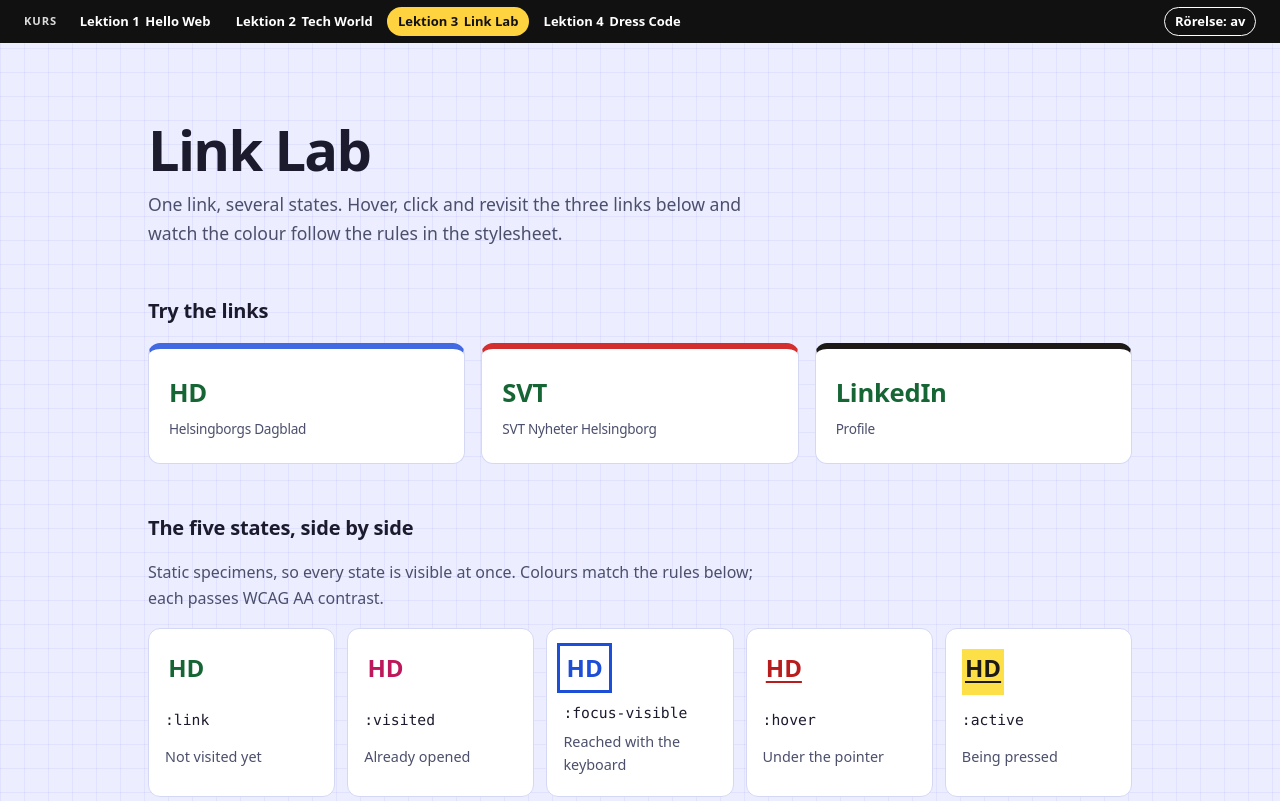
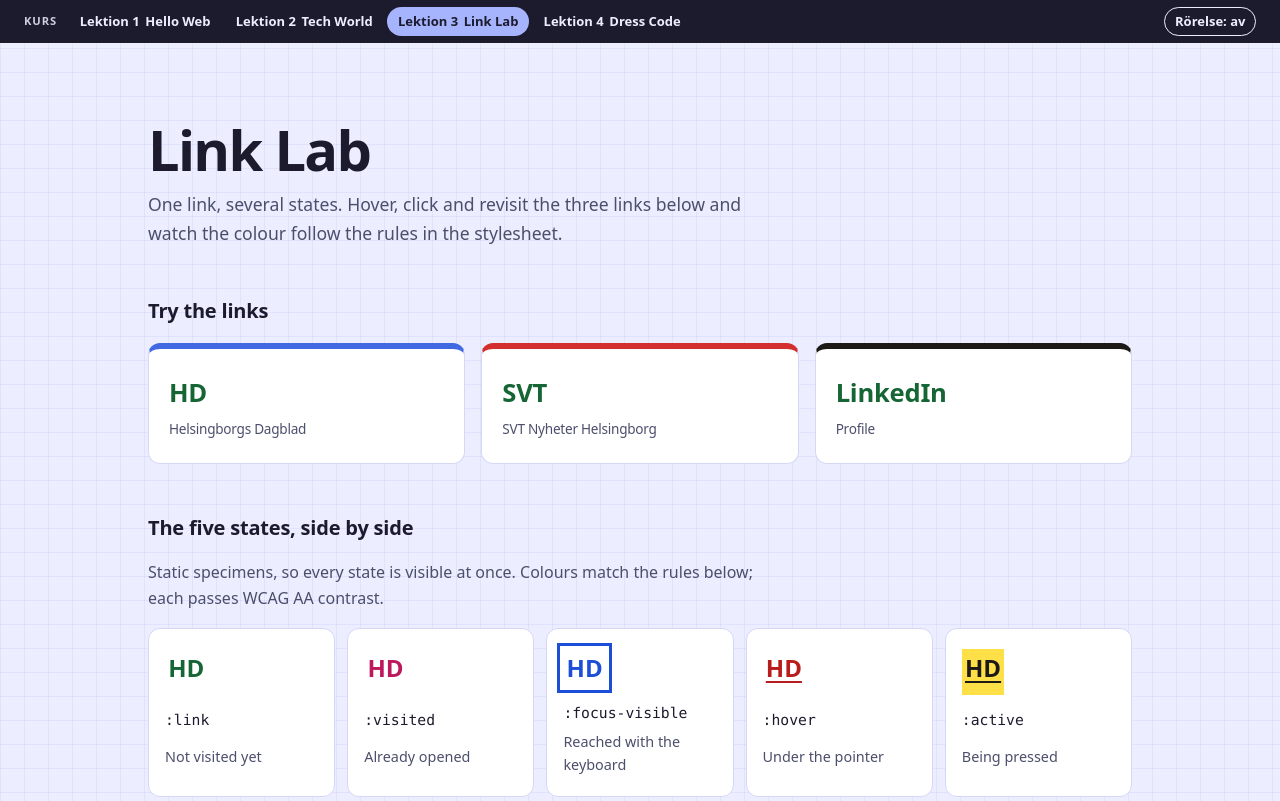
Before and after one commit to abdimannor/link-lab, a plain HTML site: page index.html in a window 1280 px wide. Shown: the top 801 px of the page. Drawn offline with Linux system fonts and the light colour scheme.

Commit message:
Give the course bar this lesson's own colours

```diff
--- a/style.css
+++ b/style.css
@@ -2,6 +2,9 @@
    <style> block in index.html, because they are the lesson. */
 :root {
   --bg: #eceeff;
+  --course-bg: #1c1b2e;
+  --course-ink: #eceeff;
+  --course-accent: #a5b4fc;
   --grid: rgb(79 70 229 / 0.07);
   --card: #ffffff;
   --ink: #1c1b2e;
```
